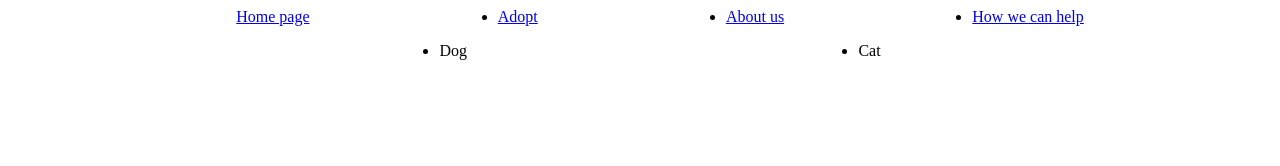
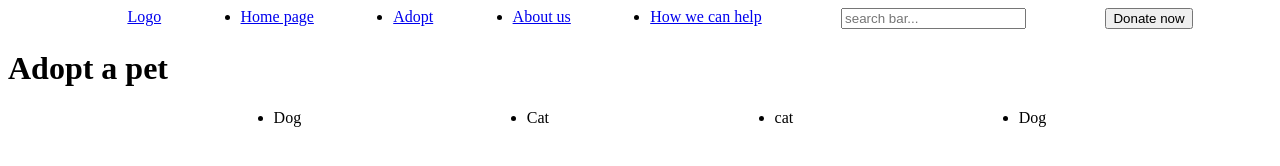
Before and after one commit to selina-curcio/client_6_website, a plain HTML site: page Adopt.html in a window 1280 px wide. Drawn offline with Linux system fonts and the light colour scheme.

Commit message:
edit work

```diff
--- a/Adopt.html
+++ b/Adopt.html
@@ -5,17 +5,27 @@
     <body>
     <header>
         <ul style="display:flex; flex-direction:row; justify-content:space-evenly;>
-            <li><a href="Index.html"> Home page</a></li>
+            <li><a href="index.html"> Logo</a></li>
+            <li><a href="page1.html">Home page</a></li>
             <li><a href="page2.html"> Adopt</a></li>
             <li><a href="page3.html"> About us</a></li>
             <li><a href="page4.html"> How we can help</a></li>
+            <input type="text" placeholder="search bar..."/>
+            <button> Donate now </button>
         </ul>
     </header>
     <main>
-        <ul style="display:flex; flex-direction:row; justify-content:space-evenly;">
+    </main>
+    <h1>Adopt a pet</h1>
+    <ul style="display:flex; flex-direction:row; justify-content:space-evenly;">
            <li> Dog </li>
            <li> Cat </li>
+           <li> cat </li>
+           <li> Dog</li>
+    </ul>
     </main>
     <footer>
 
     </footer>
+    </body>
+</html>
```
